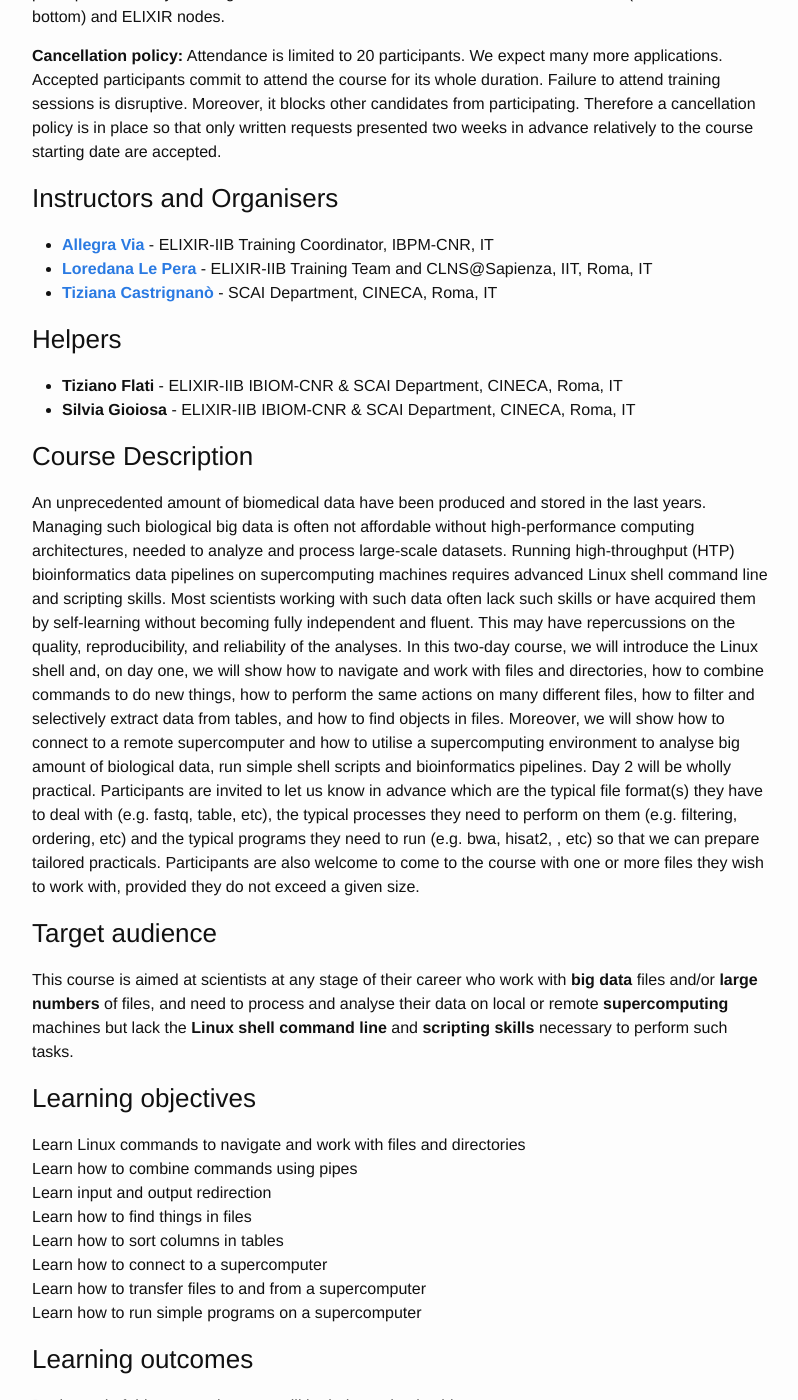
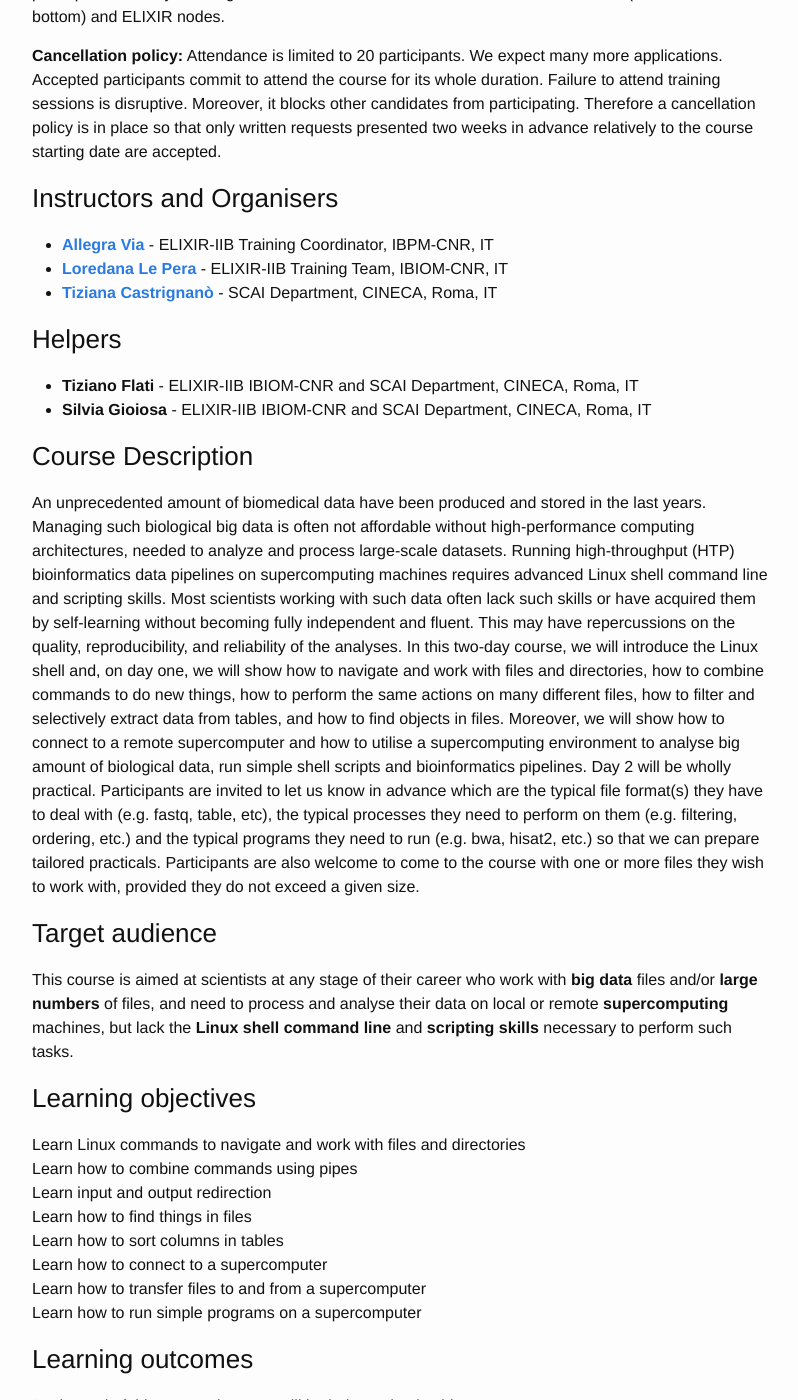
Before and after one commit to ELIXIR-IIB-training/website, a Jekyll site: the page built from _posts/2018-01-16-Linux-Shell-Roma.md, in a window 1280 px wide and 1400 px high, scrolled down 712 px. Shown: the whole window, without its empty margins (238-1036 px from the left). Built offline with Jekyll 4.4.1, drawn with Linux system fonts in a browser that asks for light colours; some of the changed text lies outside the part shown.

Commit message:
Open Application Form

```diff
--- a/_posts/2018-01-16-Linux-Shell-Roma.md
+++ b/_posts/2018-01-16-Linux-Shell-Roma.md
@@ -43,25 +43,25 @@ A maximum of **20** candidates will be selected based on their need for the cour
 
 ### Instructors and Organisers
 - [**Allegra Via**](../../../instructors/allegra_via.html) - ELIXIR-IIB Training Coordinator, IBPM-CNR, IT
-- [**Loredana Le Pera**](../../../instructors/loredana_le_pera.html) - ELIXIR-IIB Training Team and CLNS@Sapienza, IIT, Roma, IT
+- [**Loredana Le Pera**](../../../instructors/loredana_le_pera.html) - ELIXIR-IIB Training Team, IBIOM-CNR, IT
 - [**Tiziana Castrignanò**](../../../instructors/tiziana_castrignano.html) -  SCAI Department, CINECA, Roma, IT
 <br>
 
 
 ### Helpers
-- **Tiziano Flati** - ELIXIR-IIB IBIOM-CNR & SCAI Department, CINECA, Roma, IT
-- **Silvia Gioiosa** - ELIXIR-IIB IBIOM-CNR & SCAI Department, CINECA, Roma, IT
+- **Tiziano Flati** - ELIXIR-IIB IBIOM-CNR and SCAI Department, CINECA, Roma, IT
+- **Silvia Gioiosa** - ELIXIR-IIB IBIOM-CNR and SCAI Department, CINECA, Roma, IT
 
 
 ### Course Description
 An unprecedented amount of biomedical data have been produced and stored in the last years. Managing such biological big data is often not affordable without high-performance computing architectures, needed to analyze and process large-scale datasets.
 Running high-throughput (HTP) bioinformatics data pipelines on supercomputing machines requires advanced Linux shell command line and scripting skills. Most scientists working with such data often lack such skills or have acquired them by self-learning without becoming fully independent and fluent. This may have repercussions on the quality, reproducibility, and reliability of the analyses.
 In this two-day course, we will introduce  the Linux shell and, on day one, we will show how to navigate and work with files and directories, how to combine commands to do new things, how to perform the same actions on many different files, how to filter and selectively extract data from tables, and how to find objects in files. Moreover, we will show how to connect to a remote supercomputer and how to utilise a supercomputing environment to analyse big amount of biological data,  run simple shell scripts and bioinformatics pipelines.
-Day 2 will be wholly practical. Participants are invited to let us know in advance which are  the typical file format(s) they have to deal with (e.g. fastq, table, etc), the typical processes they need to perform on them (e.g. filtering, ordering, etc) and the typical programs they need to run (e.g. bwa, hisat2, , etc) so that we can prepare tailored practicals. Participants are also welcome to come to the course with one or more files they wish to work with, provided they do not exceed a given size.
+Day 2 will be wholly practical. Participants are invited to let us know in advance which are  the typical file format(s) they have to deal with (e.g. fastq, table, etc), the typical processes they need to perform on them (e.g. filtering, ordering, etc.) and the typical programs they need to run (e.g. bwa, hisat2, etc.) so that we can prepare tailored practicals. Participants are also welcome to come to the course with one or more files they wish to work with, provided they do not exceed a given size.
 
 
 ### Target audience
-This course is aimed at scientists at any stage of their career who work with **big data** files and/or **large numbers** of files, and need to process and analyse their data on local or remote **supercomputing** machines but lack the **Linux shell command line** and **scripting skills** necessary to perform such tasks.
+This course is aimed at scientists at any stage of their career who work with **big data** files and/or **large numbers** of files, and need to process and analyse their data on local or remote **supercomputing** machines, but lack the **Linux shell command line** and **scripting skills** necessary to perform such tasks.
 <br>
 
 
@@ -94,7 +94,7 @@ The course is directed to biologists with little or no experience in Linux shell
 <br>
 
 
-### [Application Form] (https://goo.gl/forms/0n5x8XL4hWTWrjbs2)
+### [Application Form](https://goo.gl/forms/0n5x8XL4hWTWrjbs2)
 <br>
 <br>
 
```
